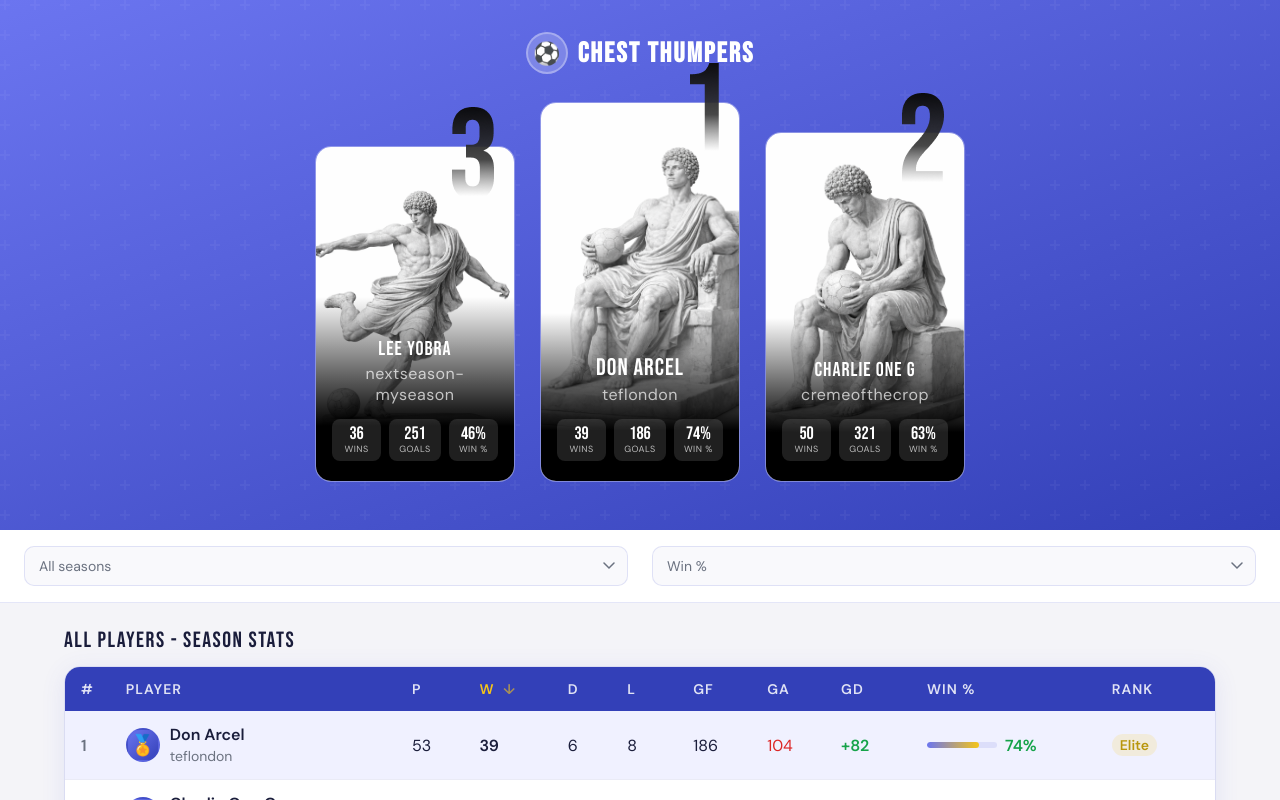
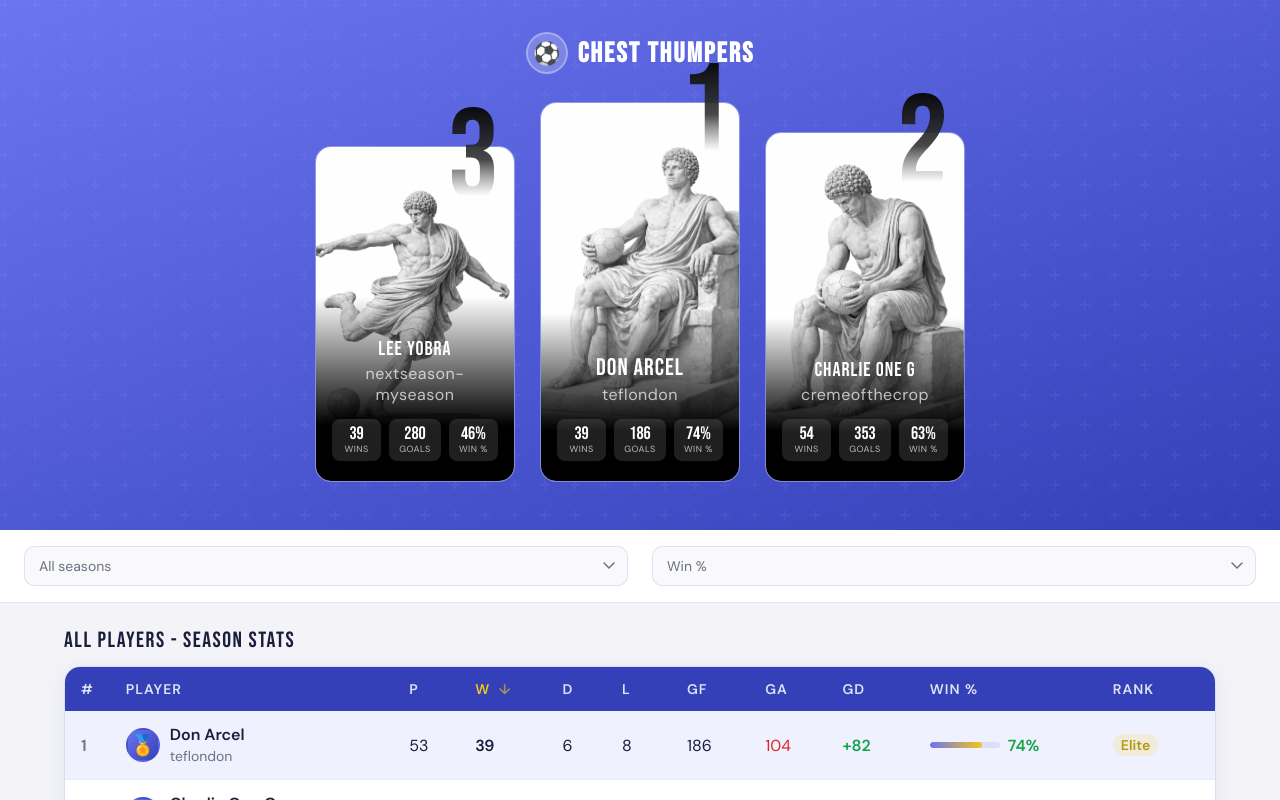
Before and after one commit to muriuki54/chestthumpers, a React (Create React App) app: page / in a window 1280 px wide. Shown: the top 800 px of the page. Built offline with nearby package versions, Linux system fonts and the light colour scheme.

Commit message:
August 21 Tournament 1

```diff
--- a/src/components/leaderboardData.ts
+++ b/src/components/leaderboardData.ts
@@ -679,4 +679,49 @@ export const tournaments: Tournament[] = [
       },
     ]
   },
+  {
+    date: "21/08/2026",
+    winner: "cha01",
+    winningTeam: "Bayern Munich",
+    topScorer: "Kane",
+    topAssists: "",
+    players: [
+      {
+        pid: "cha01",
+        w: 4,
+        d: 2,
+        l: 0,
+        gf: 32,
+        ga: 17,
+        team: "Bayern Munich"
+      },
+      {
+        pid: "lee02",
+        w: 3,
+        d: 2,
+        l: 1,
+        gf: 29,
+        ga: 21,
+        team: "Real Madrid"
+      },
+      {
+        pid: "amo04",
+        w: 0,
+        d: 1,
+        l: 5,
+        gf: 14,
+        ga: 34,
+        team: "France"
+      },
+      {
+        pid: "machine",
+        w: 2,
+        d: 1,
+        l: 3,
+        gf: 20,
+        ga: 23,
+        team: "England"
+      },
+    ]
+  },
 ];
```
